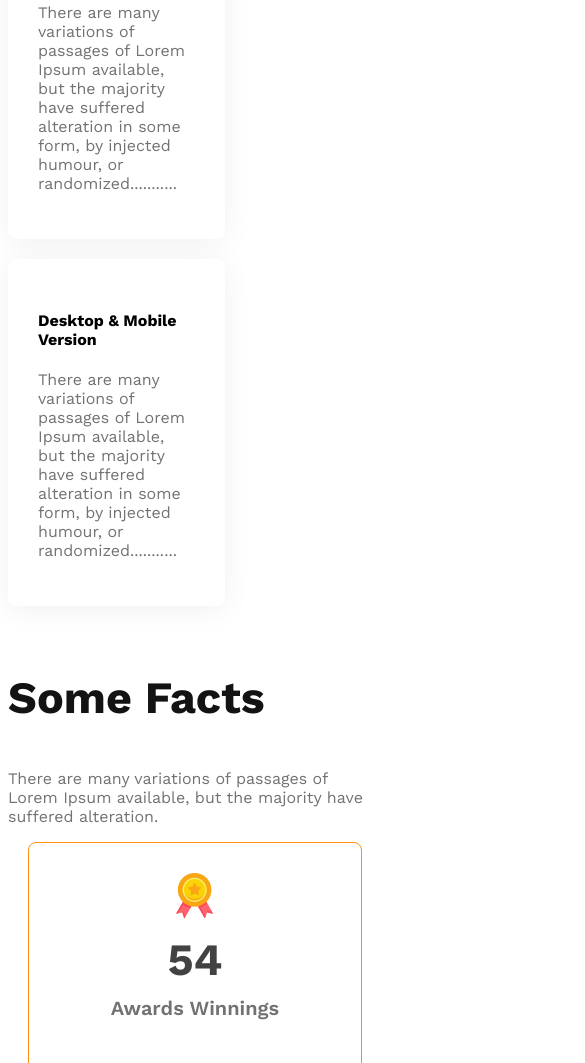
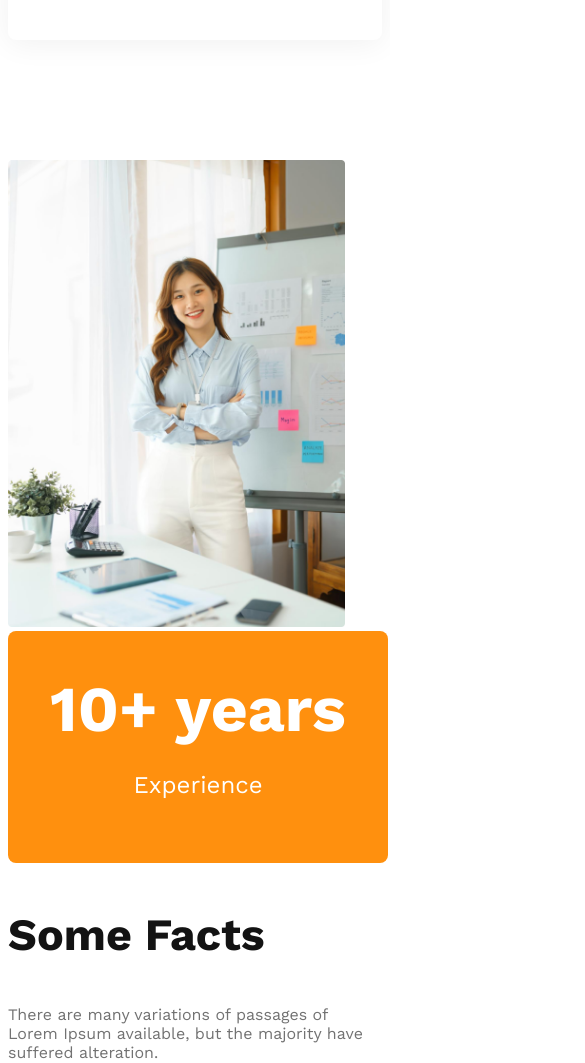
Before and after one commit to Partha-Ds/g3-architects-websute, a plain HTML site: page index.html in a window 390 px wide. Shown: the part 4313-5376 px from the top of the page, 585 px wide, since content can reach past the window. Drawn offline with nearby package versions, Linux system fonts and the light colour scheme.

Commit message:
main section finished

```diff
--- a/index.html
+++ b/index.html
@@ -52,8 +52,8 @@
             </div>
         </section>
         <!-- features sections -->
-        <section class="features">
-            <div class="features-content">
+        <section class="feature">
+            <div class="feature-content">
                 <h3 class="section-title">Features you will <br> love & enjoy</h3>
                 <p class="text-light-gray">There are many variations of passages of Lorem Ipsum available, but the majority have suffered alteration in some form, by injected humour, or randomized words which don't look even</p>
                 <div class="card">
@@ -73,7 +73,7 @@
                     <p class="text-light-gray">There are many variations of passages of Lorem Ipsum available, but the majority have suffered alteration in some form, by injected humour, or randomized...........</p>
                 </div>
             </div>
-            <div class="features-img">
+            <div class="feature-img">
                 <img src="images/architect.png" alt="">
                 <div class="ten-years-badge">
                     <h2>10+ years</h2>
--- a/styles/style.css
+++ b/styles/style.css
@@ -110,20 +110,20 @@ main {
     font-weight: 700;
 }
 
-/* features section styles */
+/* feature section styles */
 
-.features {
+.feature {
     margin-top: 130px;
     display: flex;
     gap: 100px;
 }
 
-.features .section-title {
+.feature .section-title {
     border-left: 5px solid #ff900e;
     padding-left: 20px;
 }
 
-.features-content .card {
+.feature-content .card {
     padding: 30px;
     margin-bottom: 20px;
     border-radius: 8px;
@@ -131,16 +131,30 @@ main {
     box-shadow: 0px 4px 30px 0px rgba(0, 0, 0, 0.06);
 }
 
+.feature-img img{
+    height: 90%;
+    margin-left: 90px;
+}
+
 .ten-years-badge {
     border-radius: 8px;
     background: #FF900E;
     color: #FFF;
-    width: 342px;
+    width: 340px;
     padding: 40px;
+    text-align: center;
+    position: relative;
+    bottom: 100px;
+
 }
 
 .ten-years-badge h2{
     font-size: 4rem;
+    margin: 0;
+}
+
+.ten-years-badge p{
+    font-size: 1.5rem;
 }
 
 /* facts section */
@@ -196,9 +210,19 @@ main {
 
     nav,
     .teams-container,
+    .feature,
     .facts-card-container,
     .sponsors-img-container {
         flex-direction: column;
+    }
+
+    .feature-img img{
+        width: 90%;
+        margin-left: 0;
+    }
+    .ten-years-badge{
+        position: static;
+        max-width: 300px;
     }
 
     .teams-img-container {
@@ -225,6 +249,7 @@ main {
 
     nav,
     .teams-container,
+    .feature,
     .sponsors-img-container {
         flex-direction: column;
     }
```
